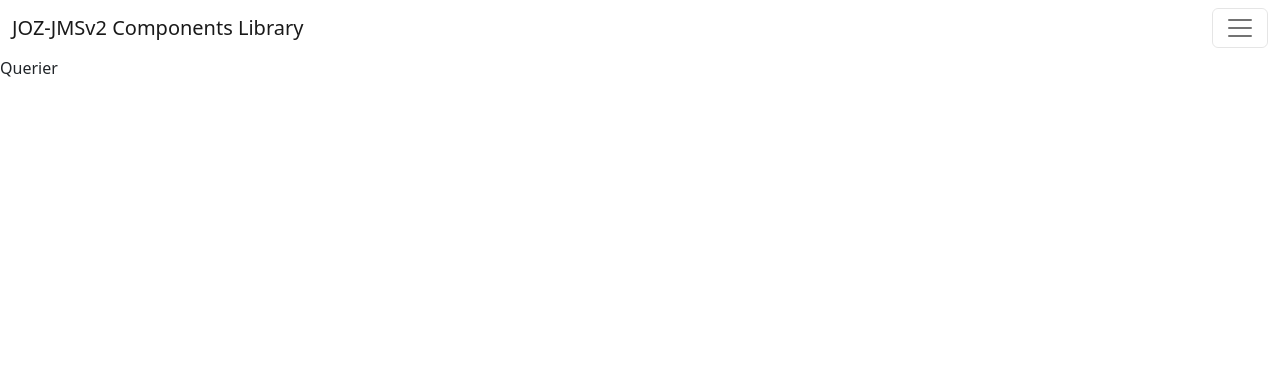
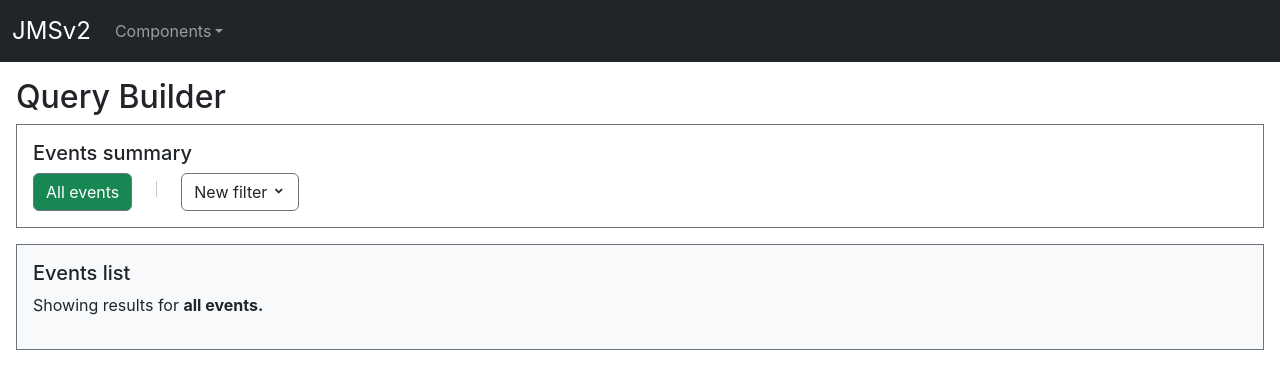
Before and after one commit to Cengizism/jms2-components, a React (Create React App) app: page /query-builder in a window 1280 px wide. Shown: the top 388 px of the page. Built offline with nearby package versions, Linux system fonts and the light colour scheme.

Commit message:
Made query builder working

```diff
--- a/public/index.html
+++ b/public/index.html
@@ -24,6 +24,7 @@
       work correctly both with client-side routing and a non-root public URL.
       Learn how to configure a non-root public URL by running `npm run build`.
     -->
+    <link href="https://fonts.googleapis.com/css2?family=Material+Symbols+Outlined" rel="stylesheet" />
     <title>JOZ JMSv2</title>
   </head>
   <body>
--- a/src/App.tsx
+++ b/src/App.tsx
@@ -1,10 +1,24 @@
-import React from 'react';
-import './App.css';
+import React from "react";
+import { Row, Col, ListGroup } from "react-bootstrap";
+import "./App.css";
 
 function App() {
   return (
     <>
-    <span>Hello world!</span>
+      <h2>JMS v2 Components library</h2>
+
+      <section className="border border-secondary p-3">
+        <h5>Components list</h5>
+        <Row>
+          <Col lg={3}>
+            <ListGroup variant="flush" defaultActiveKey="/">
+              <ListGroup.Item action href="/query-builder">
+                Query builder
+              </ListGroup.Item>
+            </ListGroup>
+          </Col>
+        </Row>
+      </section>
     </>
   );
 }
--- a/src/Components/Page/Header.tsx
+++ b/src/Components/Page/Header.tsx
@@ -1,33 +1,25 @@
-import React, { useState } from 'react';
-import {
-  Collapse,
-  Navbar,
-  NavbarToggler,
-  NavbarBrand,
-  Nav,
-  NavItem,
-  NavLink,
-} from 'reactstrap';
+import { Container, Nav, Navbar, NavDropdown } from "react-bootstrap";
 
 function Header() {
-    const [isOpen, setIsOpen] = useState(false);
-    const toggle = () => setIsOpen(!isOpen);
-
-    return (
-        <div>
-        <Navbar>
-            <NavbarBrand href="/">JOZ-JMSv2 Components Library</NavbarBrand>
-            <NavbarToggler onClick={toggle} />
-            <Collapse isOpen={isOpen} navbar>
-            <Nav className="me-auto" navbar>
-                <NavItem>
-                <NavLink href="/query-builder/">Query Builder</NavLink>
-                </NavItem>
-            </Nav>
-            </Collapse>
-        </Navbar>
-        </div>
-    );
+  return (
+    <Navbar collapseOnSelect bg="dark" variant="dark">
+      <Container fluid>
+        <Navbar.Brand href="/">
+          <span className="d-block my-0 py-0 fs-4">JMSv2</span>
+        </Navbar.Brand>
+        <Navbar.Toggle aria-controls="responsive-navbar-nav" />
+        <Navbar.Collapse className="me-6">
+          <Nav className="me-auto">
+            <NavDropdown title="Components">
+              <NavDropdown.Item href="/query-builder">
+                Query Builder
+              </NavDropdown.Item>
+            </NavDropdown>
+          </Nav>
+        </Navbar.Collapse>
+      </Container>
+    </Navbar>
+  );
 }
 
 export default Header;
--- a/src/Components/Querier/Querier.tsx
+++ /dev/null
@@ -1,12 +0,0 @@
-function Querier() {
-    // const [isOpen, setIsOpen] = useState(false);
-    // const toggle = () => setIsOpen(!isOpen);
-
-    return (
-        <div>
-        <span>Querier</span>
-        </div>
-    );
-}
-
-export default Querier;
--- /dev/null
+++ b/src/Components/QueryBuilder/QueryBuilder.jsx
@@ -0,0 +1,235 @@
+import { useState, useEffect, useCallback } from "react";
+import {
+  Button,
+  ButtonGroup,
+  Row,
+  Col,
+  DropdownButton,
+  Dropdown,
+} from "react-bootstrap";
+
+function QueryBuilder() {
+  const [index, setIndex] = useState({});
+  const [isAnyFiltersIdle, setIsAnyFiltersIdle] = useState(false);
+  const [isNewFiltersOpen, setIsNewFiltersOpen] = useState(false);
+  const [isShowingAll, setIsShowingAll] = useState(true);
+
+  const filters = [
+    {
+      name: "Route",
+      options: ["Route 1", "Route 2"],
+    },
+    {
+      name: "Route result",
+      options: ["Route not started", "Route failed", "Route completed"],
+    },
+    {
+      name: "Type",
+      options: ["Success", "Warning", "Error"],
+    },
+  ];
+
+  const resetFilters = useCallback(() => {
+    setIsNewFiltersOpen(false);
+    filters.map((filter, filterIndex) => {
+      index[filterIndex] = undefined;
+      return null;
+    });
+    setIndex(index);
+    // eslint-disable-next-line
+  }, []);
+
+  useEffect(() => {
+    resetFilters();
+    // eslint-disable-next-line
+  }, []);
+
+  useEffect(() => {
+    setIsAnyFiltersIdle(
+      !Object.entries(index).every((i) => i[1] !== undefined)
+    );
+
+    if (Object.entries(index).find((i) => i[1] !== undefined) === undefined) {
+      setIsShowingAll(true);
+    }
+  }, [index]);
+
+  function assignIndex(i, value) {
+    setIndex({
+      ...index,
+      [i]: value,
+    });
+  }
+
+  function setFilterOption(option, event) {
+    assignIndex(event.target.attributes.index.value, option);
+    setIsShowingAll(false);
+  }
+
+  function resetFilterOption(event) {
+    assignIndex(event.target.attributes.index.value, undefined);
+  }
+
+  function toggleNewFilters() {
+    setIsNewFiltersOpen(!isNewFiltersOpen);
+  }
+
+  return (
+    <>
+      <h2>Query Builder</h2>
+
+      <section
+        className={`border border-secondary p-3 ${
+          isNewFiltersOpen && isAnyFiltersIdle && "pb-0"
+        }`}
+      >
+        <h5>Events summary</h5>
+
+        <Row>
+          <Col>
+            <Button
+              className="border border-secondary me-2"
+              variant={`${isShowingAll ? "success" : "outline-light"}`}
+              onClick={resetFilters}
+            >
+              <span className={`${isShowingAll || "text-dark"}`}>
+                All events
+              </span>
+            </Button>
+
+            {filters.map((filter, filterIndex) => {
+              if (index[filterIndex] !== undefined) {
+                return (
+                  <ButtonGroup key={filterIndex} className="me-2">
+                    <Button
+                      className="border border-secondary"
+                      variant="outline-light"
+                    >
+                      <span className="text-dark">
+                        {filter.name}: {filter.options[index[filterIndex]]}
+                      </span>
+                    </Button>
+                    <Button
+                      className="border border-secondary"
+                      variant="outline-light"
+                      onClick={resetFilterOption}
+                      index={filterIndex}
+                    >
+                      <span
+                        className="small material-symbols-outlined text-dark"
+                        index={filterIndex}
+                      >
+                        <strong index={filterIndex}>close</strong>
+                      </span>
+                    </Button>
+                  </ButtonGroup>
+                );
+              }
+              return null;
+            })}
+
+            <div className="ms-3 me-4 vr"></div>
+
+            {isAnyFiltersIdle && (
+              <Button
+                className="border border-secondary me-2"
+                variant={`${isNewFiltersOpen ? "secondary" : "outline-light"}`}
+                onClick={toggleNewFilters}
+              >
+                <span className={`${isNewFiltersOpen || "text-dark"}`}>
+                  New filter
+                </span>
+                &nbsp;
+                <span
+                  className={`small material-symbols-outlined ${
+                    isNewFiltersOpen || "text-dark"
+                  }`}
+                >
+                  <strong>{`${
+                    isNewFiltersOpen
+                      ? "keyboard_arrow_up"
+                      : "keyboard_arrow_down"
+                  }`}</strong>
+                </span>
+              </Button>
+            )}
+
+            {isAnyFiltersIdle || (
+              <Button variant="link link-danger ps-0" onClick={resetFilters}>
+                <span>Reset filters</span>
+              </Button>
+            )}
+          </Col>
+        </Row>
+
+        {isNewFiltersOpen && isAnyFiltersIdle && (
+          <Row className="bg-light mt-3 py-3">
+            <Col>
+              <h5>Add an event filter</h5>
+              <p>
+                <small>
+                  Select a filter below to add it to the event summary
+                </small>
+              </p>
+
+              {filters.map((filter, filterIndex) => {
+                if (index[filterIndex] === undefined) {
+                  return (
+                    <DropdownButton
+                      className="d-inline m-1"
+                      title={filter.name}
+                      key={filterIndex}
+                      variant="secondary"
+                      onSelect={setFilterOption}
+                    >
+                      {filter.options.map((option, optionIndex) => (
+                        <Dropdown.Item
+                          key={optionIndex}
+                          eventKey={optionIndex}
+                          index={filterIndex}
+                        >
+                          {option}
+                        </Dropdown.Item>
+                      ))}
+                    </DropdownButton>
+                  );
+                }
+                return null;
+              })}
+            </Col>
+          </Row>
+        )}
+      </section>
+
+      <section className="border border-secondary p-3 mt-3 bg-light">
+        <Row>
+          <Col>
+            <h5>Events list</h5>
+            <p className="align-center">
+              Showing results for{" "}
+              <strong>
+                {isShowingAll ? (
+                  <span>all events</span>
+                ) : (
+                  filters.map((filter, filterIndex) => {
+                    if (index[filterIndex] !== undefined) {
+                      return (
+                        <span key={filterIndex}>
+                          {filter.options[index[filterIndex]]}, &nbsp;
+                        </span>
+                      );
+                    }
+                    return null;
+                  })
+                )}
+                .
+              </strong>
+            </p>
+          </Col>
+        </Row>
+      </section>
+    </>
+  );
+}
+
+export default QueryBuilder;
--- a/src/index.css
+++ b/src/index.css
@@ -1,13 +1,9 @@
 body {
   margin: 0;
+  padding: 0;
   font-family: -apple-system, BlinkMacSystemFont, 'Segoe UI', 'Roboto', 'Oxygen',
     'Ubuntu', 'Cantarell', 'Fira Sans', 'Droid Sans', 'Helvetica Neue',
     sans-serif;
   -webkit-font-smoothing: antialiased;
   -moz-osx-font-smoothing: grayscale;
 }
-
-code {
-  font-family: source-code-pro, Menlo, Monaco, Consolas, 'Courier New',
-    monospace;
-}
--- a/src/index.tsx
+++ b/src/index.tsx
@@ -1,16 +1,14 @@
-import React from 'react';
-import ReactDOM from 'react-dom/client';
-import {
-  createBrowserRouter,
-  RouterProvider,
-} from "react-router-dom";
+import React from "react";
+import ReactDOM from "react-dom/client";
+import { createBrowserRouter, RouterProvider } from "react-router-dom";
+import { Container } from "react-bootstrap";
 
-import './index.css';
-import 'bootstrap/dist/css/bootstrap.min.css';
-import App from './App';
-import reportWebVitals from './reportWebVitals';
-import Header from './Components/Page/Header';
-import Querier from './Components/Querier/Querier';
+import "bootstrap/dist/css/bootstrap.min.css";
+import "./index.css";
+import App from "./App";
+import reportWebVitals from "./reportWebVitals";
+import Header from "./Components/Page/Header";
+import QueryBuilder from "./Components/QueryBuilder/QueryBuilder";
 
 const router = createBrowserRouter([
   {
@@ -19,17 +17,21 @@ const router = createBrowserRouter([
   },
   {
     path: "/query-builder",
-    element: <Querier />,
+    element: <QueryBuilder />,
   },
 ]);
 
 const root = ReactDOM.createRoot(
-  document.getElementById('root') as HTMLElement
+  document.getElementById("root") as HTMLElement
 );
 root.render(
   <React.StrictMode>
-    <Header />
-    <RouterProvider router={router} />
+    <Container fluid className="mx-auto p-0">
+      <Header />
+      <main className="m-2 p-2">
+        <RouterProvider router={router} />
+      </main>
+    </Container>
   </React.StrictMode>
 );
 
```
Also changed, not shown: package.json (+11 -8 lines), 1 other file (tests, documents, lock files or other folders).
